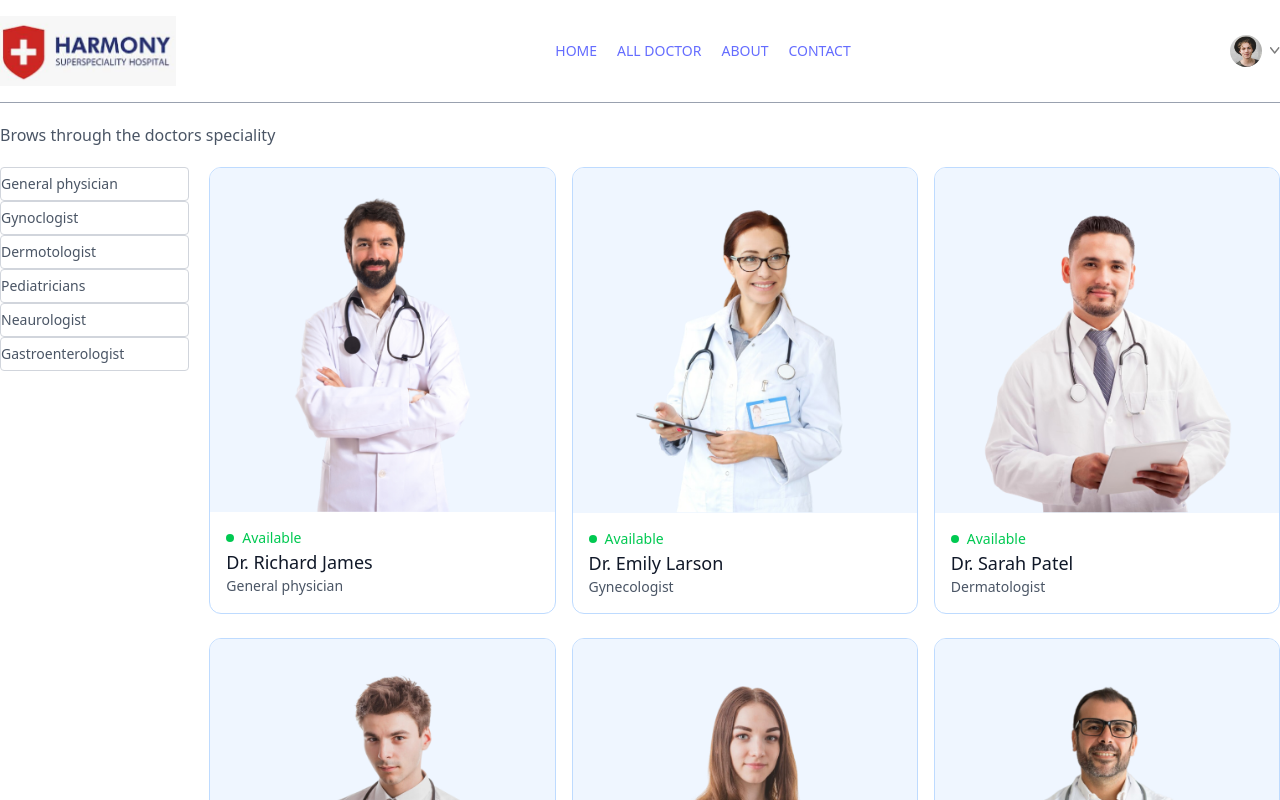
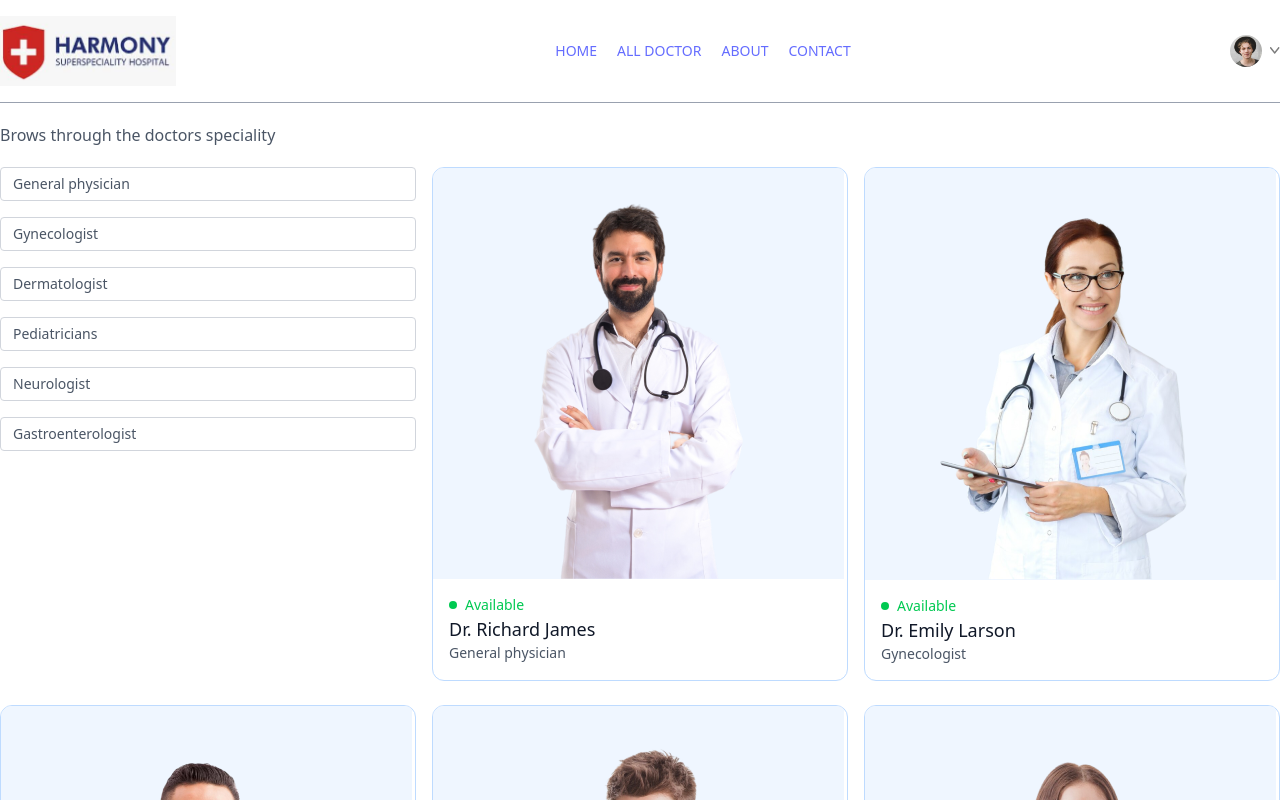
Before and after one commit to kumarineharani/Hms_Harmony-, a React (Vite) app in the folder frontend/: page /doctors in a window 1280 px wide. Shown: the top 800 px of the page. Built offline with nearby package versions, Linux system fonts and the light colour scheme.

Commit message:
fixing appointment.jsx file

```diff
--- a/frontend/src/components/Footer.jsx
+++ b/frontend/src/components/Footer.jsx
@@ -12,7 +12,7 @@ const Footer = () => {
             </div>
              {/*-------------center----------*/}
              <div>
-                <p classname='text-xl font-medium md:-mb-5'>COMPANY</p>
+                <p className='text-xl font-medium md:-mb-5'>COMPANY</p>
                 <ul className='flex flex-col gap-2 text-gray-600 '>
                     <li>HOME</li>
                     <li>About us</li>
--- a/frontend/src/context/AppContext.jsx
+++ b/frontend/src/context/AppContext.jsx
@@ -5,12 +5,13 @@ import { doctors } from "../assets/assets_frontend/assets.js"; // Ensure the pat
 export const AppContext = createContext();
 
 const AppContextProvider = ({ children }) => {
+    const currencySymbol='Rs'
     const [doctorList, setDoctorList] = useState(doctors); // Store doctors in state
 
     console.log("Doctors in context:", doctorList); // Debugging
 
     const value = {
-        doctors: doctorList, // Ensure doctors are passed in value
+        doctors: doctorList, currencySymbol // Ensure doctors are passed in value
     };
 
     return (
--- a/frontend/src/main.jsx
+++ b/frontend/src/main.jsx
@@ -3,7 +3,7 @@ import { createRoot } from 'react-dom/client';
 import './index.css';
 import App from './App.jsx';
 import { BrowserRouter } from 'react-router-dom';
-import { AppContext } from './context/AppContext.jsx';
+import AppContextProvider from './context/AppContext.jsx'; // Import the provider component
 
 const rootElement = document.getElementById('root');
 
@@ -11,10 +11,9 @@ if (rootElement) {
   createRoot(rootElement).render(
     <StrictMode>
       <BrowserRouter>
-        <AppContext>
-            <App />
-        </AppContext>
-
+        <AppContextProvider>
+          <App />
+        </AppContextProvider>
       </BrowserRouter>
     </StrictMode>
   );
--- a/frontend/src/pages/appointment.jsx
+++ b/frontend/src/pages/appointment.jsx
@@ -1,12 +1,59 @@
-import React from 'react'
+import React, { useContext, useEffect, useState } from 'react';
+import { useParams } from 'react-router-dom';
+import { AppContext } from '../context/AppContext';
+import { assets } from '../assets/assets_frontend/assets';
 
-function appointment() {
-  return (
+function Appointment() {
+  const { docid } = useParams(); // Get doctor ID from route
+  const { doctors , currencySymbol} = useContext(AppContext); // Get list of doctors from context
+  const [docInfo, setDocInfo] = useState(null); // State to hold matched doctor info
+
+  useEffect(() => {
+    const fetchDocInfo = async () => {
+      console.log("docid from URL:", docid);
+      const doc = doctors.find(doc => doc._id === docid); // Find doctor by ID
+      setDocInfo(doc);
+      console.log("Matched doctor:", doc);
+    };
+
+    if (doctors?.length > 0 && docid) {
+      fetchDocInfo(); // Only run if doctors are loaded and docid is available
+    }
+  }, [doctors, docid]);
+
+  return docInfo && (
     <div>
+      {/*------------- doctors info -------------*/}
+      <div className='flex flex-col sm:flex-row gap-6'>
+        <div>
+          { <img className='bg-primary w-full sm:max-w-72 rounded-lg' src={docInfo.image} alt={docInfo.name || "Doctor"} />}
+        </div>
+        <div className='flex-1 border border-gray-400 rounded-lg p-8 py-7 bg-white mx-2 sm:mx-0 mt-[-80px] sm:mt-0 '>
+          {/*------------name degree and experience----------------*/}
+          <p className='flex items-center gap-2 text-2xl font-medium text-grey-900'>
+            {docInfo.name} <img className='w-5' src={assets.verified_icon} alt="" />
+          </p>
+          <div className='flex items-center gap-2 text-sm mt-1 text-gray-600'>
+            <p> {docInfo.degree} - {docInfo.speciality} </p>
+            <button className='py-0 px-2 border text-xs rounded-full'>{docInfo.experience}</button>
+          </div>
+          {/*---------------doctors about----------*/}
+          <div>
+            < p className='flex items-center gap-1 text-sm font-medium text-gray-900 mt-3'>
+              About <img src={assets.info_icon} alt="" />
+           </p>
+            <p className='text-sm text-gray-500 max-w-[700x] mt-1'>
+              {docInfo.about}
+           </p>
+          </div>
+          <p className='text-gray-500 font-medium mt-4'>
+            Appointment fee: <span className='text-gray-600'> {currencySymbol} {docInfo.fees}  </span>
+          </p>
+        </div>
 
-
+      </div>
     </div>
-  )
+  );
 }
 
-export default appointment
+export default Appointment;
--- a/frontend/src/pages/doctors.jsx
+++ b/frontend/src/pages/doctors.jsx
@@ -32,15 +32,87 @@ const applyFilter = () =>{
     <div>
       <p className='text-gray-600'>Brows through the doctors speciality</p>
       <div className='flex flex-col sm:flex-row items-start gap-5 mt-5'>
-        <div className='felx-col gap-4 text-sm text-gray-600'>
-          <p onClick={()=> Speciality === 'General physician'? navigate('/doctors') : navigate('/doctors/General physician')} className={'w-[94vw] sm:w-auto p1-3 py-1.5 pr-16 border border-gray-300 rounded transition-all cursor-pointer '} >General physician</p>
-          <p onClick={()=> Speciality === 'Gynecologist'? navigate('/doctors') : navigate('/doctors/Gynecologist')} className={'w-[94vw] sm:w-auto p1-3 py-1.5 pr-16 border border-gray-300 rounded transition-all cursor-pointer '}> Gynoclogist</p>
-          <p onClick={()=> Speciality === 'Dermatologist'? navigate('/doctors') : navigate('/doctors/Dermatologist')} className={'w-[94vw] sm:w-auto p1-3 py-1.5 pr-16 border border-gray-300 rounded transition-all cursor-pointer '}>Dermotologist</p>
-          <p onClick={()=> Speciality === 'Pediatricians'? navigate('/doctors') : navigate('/doctors/Pediatricians')} className={'w-[94vw] sm:w-auto p1-3 py-1.5 pr-16 border border-gray-300 rounded transition-all cursor-pointer '}>Pediatricians</p>
-          <p onClick={()=> Speciality === 'Neurologist'? navigate('/doctors') : navigate('/doctors/Neurologist')} className={'w-[94vw] sm:w-auto p1-3 py-1.5 pr-16 border border-gray-300 rounded transition-all cursor-pointer '}> Neaurologist</p>
-          <p onClick={()=> Speciality === 'Gastroenterologist'? navigate('/doctors') : navigate('/doctors/Gastroenterologist')} className={'w-[94vw] sm:w-auto p1-3 py-1.5 pr-16 border border-gray-300 rounded transition-all cursor-pointer '}>Gastroenterologist</p>
-        </div>
+
         <div className='w-full grid grid-cols-1 sm:grid-cols-2 md:grid-cols-3 gap-4 gap-y-6'>
+        <div className='flex flex-col gap-4 text-sm text-gray-600'>
+  <p
+    onClick={() =>
+      Speciality === 'General physician'
+        ? navigate('/doctors')
+        : navigate('/doctors/General physician')
+    }
+    className={`w-[94vw] sm:w-auto px-3 py-1.5 pr-16 border border-gray-300 rounded transition-all cursor-pointer ${
+      Speciality === 'General physician' ? 'bg-indigo-100 text-black' : ''
+    }`}
+  >
+    General physician
+  </p>
+
+  <p
+    onClick={() =>
+      Speciality === 'Gynecologist'
+        ? navigate('/doctors')
+        : navigate('/doctors/Gynecologist')
+    }
+    className={`w-[94vw] sm:w-auto px-3 py-1.5 pr-16 border border-gray-300 rounded transition-all cursor-pointer ${
+      Speciality === 'Gynecologist' ? 'bg-indigo-100 text-black' : ''
+    }`}
+  >
+    Gynecologist
+  </p>
+
+  <p
+    onClick={() =>
+      Speciality === 'Dermatologist'
+        ? navigate('/doctors')
+        : navigate('/doctors/Dermatologist')
+    }
+    className={`w-[94vw] sm:w-auto px-3 py-1.5 pr-16 border border-gray-300 rounded transition-all cursor-pointer ${
+      Speciality === 'Dermatologist' ? 'bg-indigo-100 text-black' : ''
+    }`}
+  >
+    Dermatologist
+  </p>
+
+  <p
+    onClick={() =>
+      Speciality === 'Pediatricians'
+        ? navigate('/doctors')
+        : navigate('/doctors/Pediatricians')
+    }
+    className={`w-[94vw] sm:w-auto px-3 py-1.5 pr-16 border border-gray-300 rounded transition-all cursor-pointer ${
+      Speciality === 'Pediatricians' ? 'bg-indigo-100 text-black' : ''
+    }`}
+  >
+    Pediatricians
+  </p>
+
+  <p
+    onClick={() =>
+      Speciality === 'Neurologist'
+        ? navigate('/doctors')
+        : navigate('/doctors/Neurologist')
+    }
+    className={`w-[94vw] sm:w-auto px-3 py-1.5 pr-16 border border-gray-300 rounded transition-all cursor-pointer ${
+      Speciality === 'Neurologist' ? 'bg-indigo-100 text-black' : ''
+    }`}
+  >
+    Neurologist
+  </p>
+
+  <p
+    onClick={() =>
+      Speciality === 'Gastroenterologist'
+        ? navigate('/doctors')
+        : navigate('/doctors/Gastroenterologist')
+    }
+    className={`w-[94vw] sm:w-auto px-3 py-1.5 pr-16 border border-gray-300 rounded transition-all cursor-pointer ${
+      Speciality === 'Gastroenterologist' ? 'bg-indigo-100 text-black' : ''
+    }`}
+  >
+    Gastroenterologist
+  </p>
+</div>
 
           {
             filterDoc.map((item, index) => (
```
